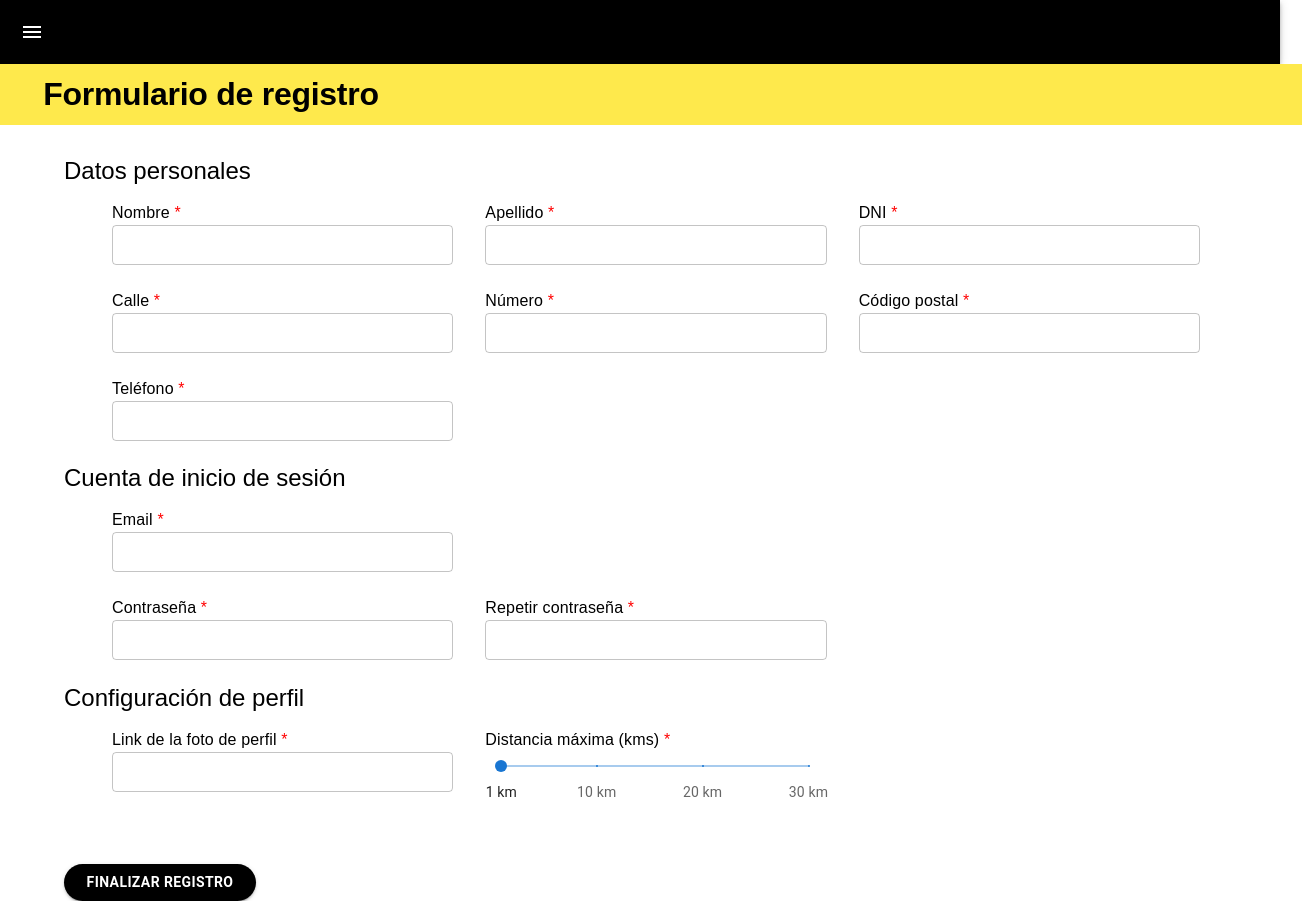
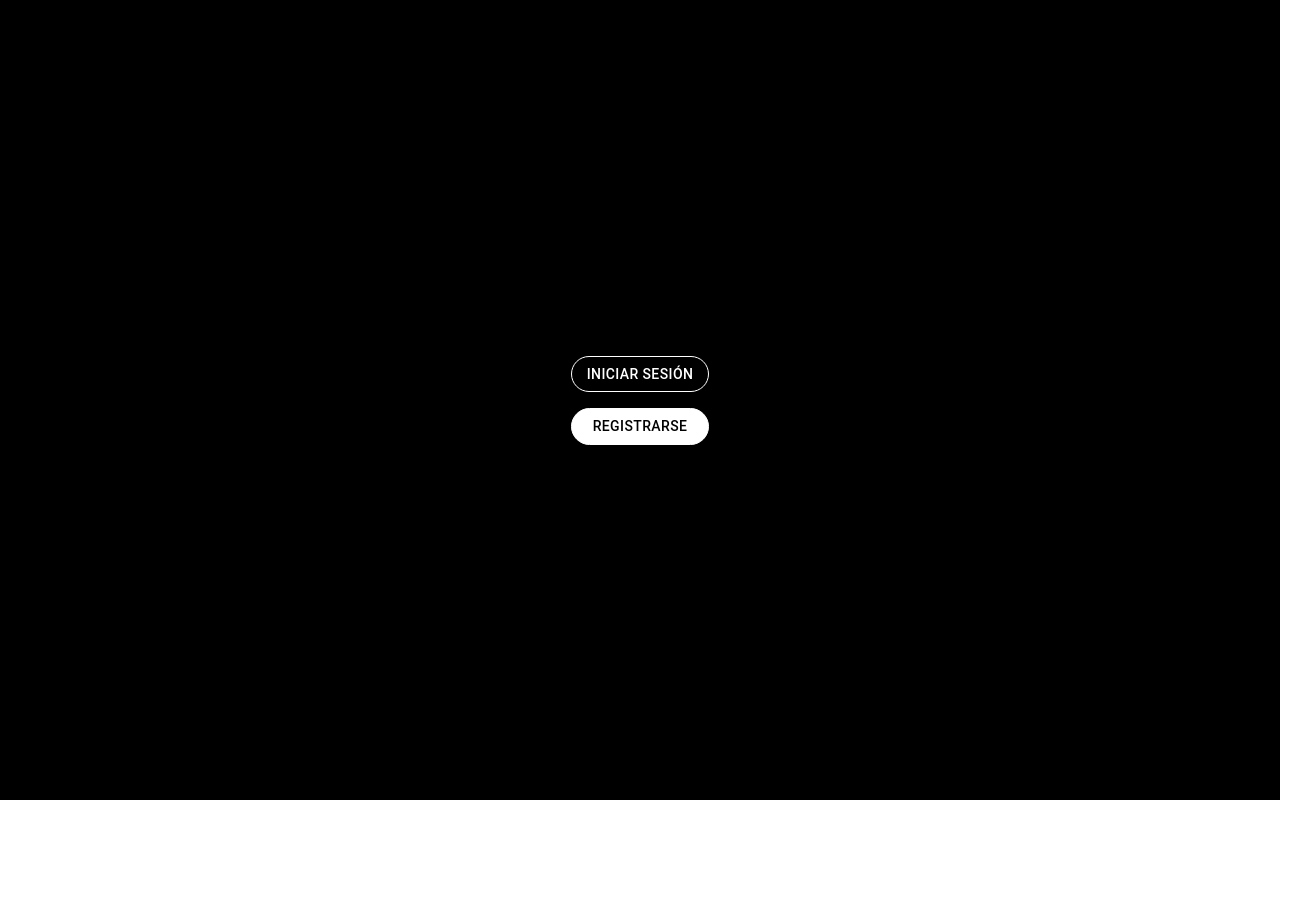
Before and after one commit to fiubyte/bafix-web, a React (Create React App) app: page / in a window 1280 px wide. Shown: the whole page, 1302 px wide, since content can reach past the window. After the commit the page ends 800 px from the top, so only its background shows below. Built offline with nearby package versions, Linux system fonts and the light colour scheme; no server answers; the HTML template or start-up script is replaced by a standard one.

Commit message:
Add SignInOrRegisterPage

```diff
--- a/src/App.tsx
+++ b/src/App.tsx
@@ -2,6 +2,7 @@ import {BrowserRouter, Route, Routes} from "react-router-dom";
 import {StyledEngineProvider, ThemeProvider} from "@mui/material";
 import mainTheme from "./styles/themes";
 import RegisterPage from "./pages/RegisterPage/RegisterPage";
+import SignInOrRegisterPage from "./pages/SignInOrRegisterPage/SignInOrRegisterPage";
 
 function App() {
   return (
@@ -9,7 +10,8 @@ function App() {
       <StyledEngineProvider injectFirst>
         <BrowserRouter>
           <Routes>
-            <Route path={'/'} Component={RegisterPage}/>
+            <Route path={'/'} Component={SignInOrRegisterPage}/>
+            <Route path={'/register'} Component={RegisterPage}/>
           </Routes>
         </BrowserRouter>
       </StyledEngineProvider>
--- /dev/null
+++ b/src/pages/SignInOrRegisterPage/SignInOrRegisterPage.css
@@ -0,0 +1,43 @@
+.SignInOrRegisterPage {
+  display: flex;
+  height: 100vh;
+  width: 100%;
+  justify-content: center;
+  background-color: black;
+}
+
+.SignInOrRegisterPage-button-container {
+  display: flex;
+  flex-direction: column;
+  height: 100%;
+  justify-content: center;
+}
+
+.SignInOrRegisterPage-register-button {
+  background-color: white;
+  color: black;
+  max-width: 12rem;
+  border-radius: 2rem;
+  border: white solid 0.08rem;
+  margin-top: 1rem;
+}
+
+.SignInOrRegisterPage-register-button:hover {
+  background-color: yellow;
+  color: black;
+  border: black solid 0.08rem;
+}
+
+.SignInOrRegisterPage-signin-button {
+  background-color: black;
+  color: white;
+  max-width: 12rem;
+  border-radius: 2rem;
+  border: white solid 0.08rem;
+}
+
+.SignInOrRegisterPage-signin-button:hover {
+  background-color: yellow;
+  color: black;
+  border: black solid 0.08rem;
+}
--- /dev/null
+++ b/src/pages/SignInOrRegisterPage/SignInOrRegisterPage.tsx
@@ -0,0 +1,20 @@
+import {Box, Button} from "@mui/material";
+import "./SignInOrRegisterPage.css";
+import { useNavigate } from "react-router-dom";
+
+const SignInOrRegisterPage = () => {
+  const navigate = useNavigate();
+  return (
+    <Box className={"SignInOrRegisterPage"}>
+      <Box className={"SignInOrRegisterPage-button-container"}>
+        <Button variant="outlined" color="primary" onClick={() => {
+        }} className={"SignInOrRegisterPage-signin-button"}>Iniciar sesión</Button>
+        <Button variant="outlined" color="primary"
+                onClick={() => {navigate("/register")}}
+                className={"SignInOrRegisterPage-register-button"}>Registrarse</Button>
+      </Box>
+    </Box>
+  )
+}
+
+export default SignInOrRegisterPage;
```
